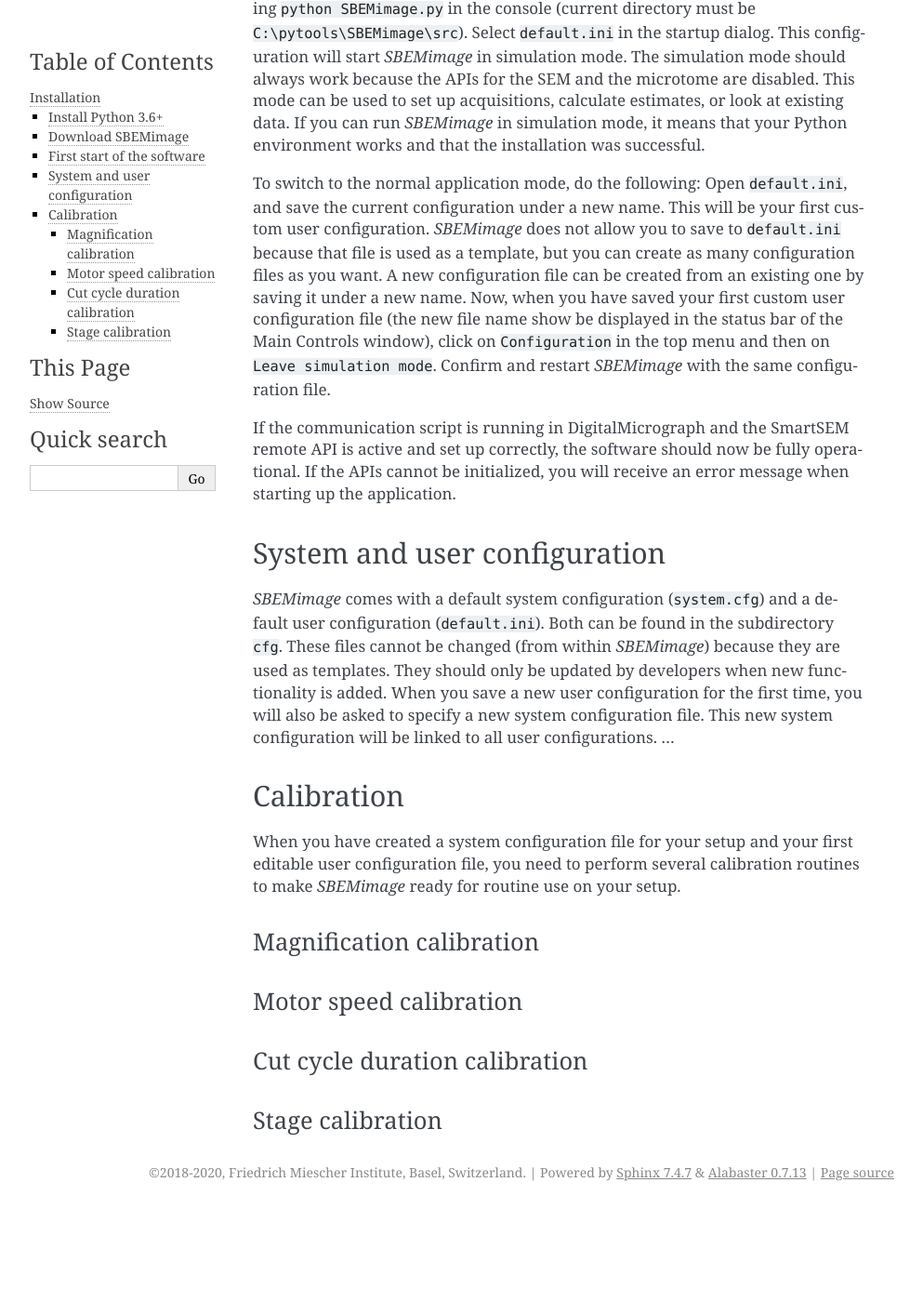
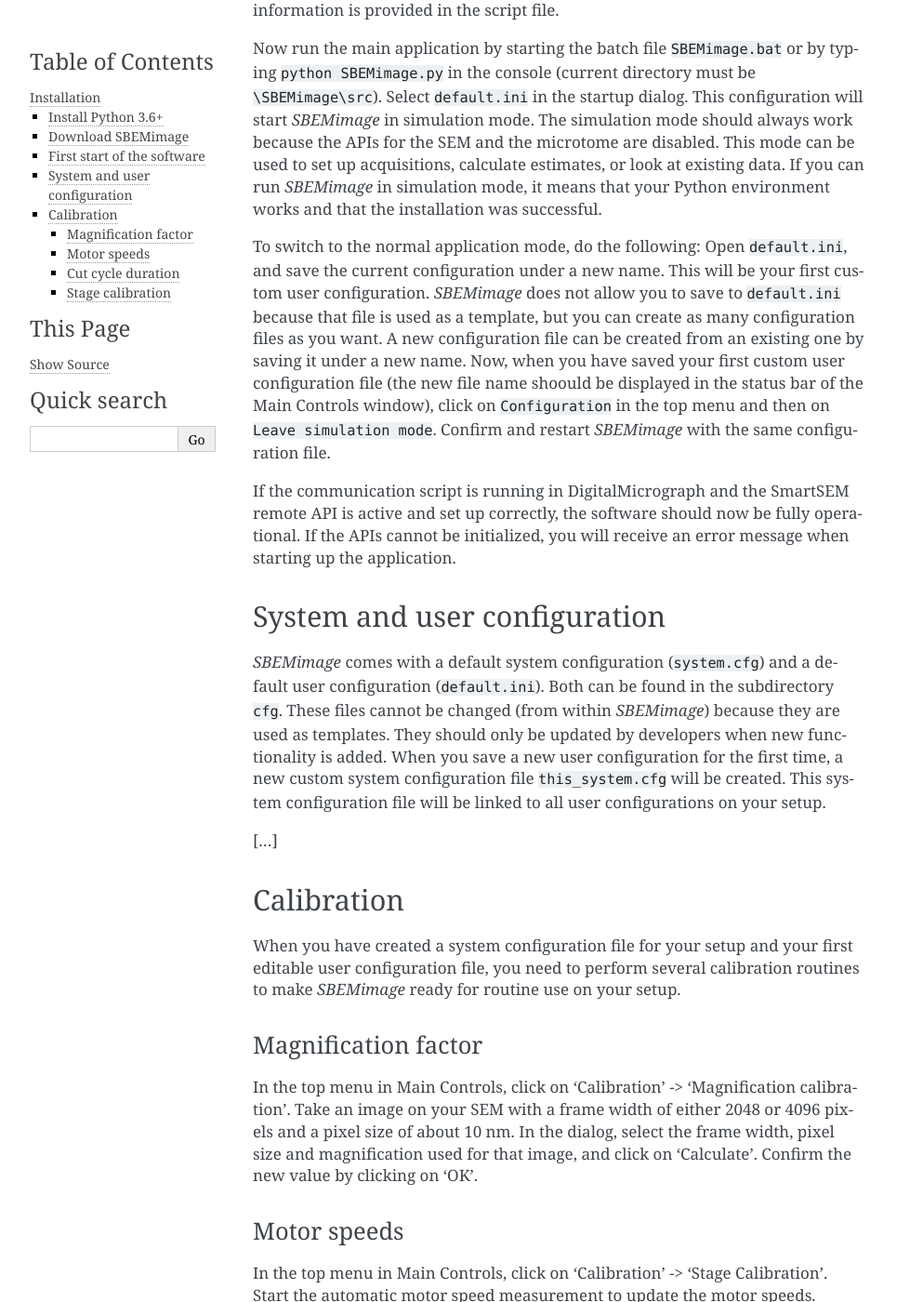
Before and after one commit to SBEMimage/SBEMimage, a Sphinx documentation site: the page built from docs/installation.rst, in a window 1280 px wide and 1400 px high, scrolled down 981 px. Shown: the whole window at 93% size, without its empty margins (148-1141 px from the left). Built offline with Sphinx 7.4.7, drawn with Linux system fonts in a browser that asks for light colours; before the commit the page ends 2281 px from its top, so only the background shows below that; some of the changed text lies outside the part shown.

Commit message:
Update docs
Work in progress

```diff
--- a/docs/acquisition.rst
+++ b/docs/acquisition.rst
@@ -1,6 +1,10 @@
 Acquisition
 ===========
 
-When you have set up and positioned one or several overview images (OVs) and one or several grids, you can click on the "Start" button in the Main Controls window to start the acquisition.
+When you have set up and positioned one or several overview images (OVs) and one or several grids, you can click on the "Start" button in the Main Controls window to start the acquisition. Make sure that you have switched on and focused the beam. You can review several critical settings in a dialog that will pop up before you confirm the start of the acquisition. If the option 'Take overviews' is activated, you will be asked to confirm that the first OV is free from debris.
+
+While an acquisition is running, you can use the Viewport to monitor it: Selecting "Show tile previews" in the control panel of the Viewport will show you downsampled images of the most recently acquired tiles at the positions in the grids where they were acquired. In the Slice-by-slice viewer, you can inspect a selected tile or overview images in successive slices.
 
 [...]
+
+This part of the user guide is under development.
--- a/docs/development.rst
+++ b/docs/development.rst
@@ -1,5 +1,6 @@
 For developers
 ==============
 
+[...]
 
-[...]
+Under development
--- a/docs/installation.rst
+++ b/docs/installation.rst
@@ -5,28 +5,29 @@
 Install Python 3.6+
 -------------------
 
-Install Python on the computer on which you wish to run SBEMimage. If you are using DigitalMicrograph (DM) to control a 3View microtome, it must be the same computer on which DM is running. We recommend the Anaconda Python distribution: https://www.anaconda.com/products/individual. Important: Download Python version 3.6 or higher (not 2.7)!
-
+Install Python on the computer on which you wish to run *SBEMimage*. If you are using *DigitalMicrograph* (DM) to control a 3View microtome, it must be the same computer on which DM is running. We recommend the Anaconda Python distribution: https://www.anaconda.com/products/individual. Important: Download Python version 3.6 or higher (not 2.7)!
 
 ------------------
 Download SBEMimage
 ------------------
 
-Copy all files from the GitHub repository (https://github.com/SBEMimage/SBEMimage) including the folder structure (subdirectories ``src``, ``img``, ``gui``…) into the folder ``C:\pytools\SBEMimage``. You can choose a folder other than ``C:\pytools``, but please ensure the program has full read/write access. Important: In the DM communication script ``dm\SBEMimage_DMcom_GMS2.s``, you have to update the variable ``install_path`` if you use a directory other than ``C:\pytools\SBEMimage``. The path to ``SBEMimage.py`` should be: ``\SBEMimage\src\SBEMimage.py``.
+Copy all files from the GitHub repository (https://github.com/SBEMimage/SBEMimage) including the folder structure (subdirectories ``src``, ``img``, ``gui``…) into the folder ``C:\pytools\SBEMimage``. You can choose a folder other than ``C:\pytools``, but please ensure the program has full read/write access. The path to ``SBEMimage.py`` should be: ``\SBEMimage\src\SBEMimage.py``.
 
-Use the command line to switch to the ``SBEMimage`` directory, in which the file ``requirements.txt`` is located and type: ``pip install -r requirements.txt``. This will install all required Python packages to run SBEMimage.
+Important: In the DM communication script ``dm\SBEMimage_DMcom_GMS2.s``, you have to update the variable ``install_path`` if you use a directory other than ``C:\pytools\SBEMimage``.
+
+Use the command line to switch to the ``SBEMimage`` directory, in which the file ``requirements.txt`` is located and type: ``pip install -r requirements.txt``. This will install all required Python packages to run *SBEMimage*. You can also create a separate Python environment, of course.
 
 ---------------------------
 First start of the software
 ---------------------------
 
-If you use DigitalMicrograph to control a 3View microtome, you first have to load and run a script in DM that allows SBEMimage to communication with DM.
+If you use DigitalMicrograph to control a 3View microtome, you first have to load and run a script in DM that allows *SBEMimage* to communicate with DM.
 Load the script ``SBEMimage_DMcom_GMS2.s`` (for GMS 2) or ``SBEMimage_DMcom_GMS3.s`` (for GMS 3) in DigitalMicrograph. It can be found in ``\SBEMimage\dm``. After opening the correct script in DM, click on *Execute*. The message : 'Ready. Waiting for command from SBEMimage...' should be displayed in DM's output window. Further information is provided in the script file.
 
-Now run the main application by starting the batch file ``SBEMimage.bat`` or by typing ``python SBEMimage.py`` in the console (current directory must be ``C:\pytools\SBEMimage\src``). Select ``default.ini`` in the startup dialog. This configuration will start *SBEMimage* in simulation mode. The simulation mode should always work because the APIs for the SEM and the microtome are disabled. This mode can be used to set up acquisitions, calculate estimates, or look at existing data. If you can run *SBEMimage* in simulation mode, it means that your Python environment works and that the installation was successful.
+Now run the main application by starting the batch file ``SBEMimage.bat`` or by typing ``python SBEMimage.py`` in the console (current directory must be ``\SBEMimage\src``). Select ``default.ini`` in the startup dialog. This configuration will start *SBEMimage* in simulation mode. The simulation mode should always work because the APIs for the SEM and the microtome are disabled. This mode can be used to set up acquisitions, calculate estimates, or look at existing data. If you can run *SBEMimage* in simulation mode, it means that your Python environment works and that the installation was successful.
 
 To switch to the normal application mode, do the following: Open ``default.ini``, and save the current configuration under a new name. This will be your first custom user configuration. *SBEMimage* does not allow you to save to ``default.ini`` because that file is used as a template, but you can create as many configuration files as you want. A new configuration file can be created from an existing one by saving it under a new name.
-Now, when you have saved your first custom user configuration file (the new file name show be displayed in the status bar of the Main Controls window), click on ``Configuration`` in the top menu and then on ``Leave simulation mode``. Confirm and restart *SBEMimage* with the same configuration file.
+Now, when you have saved your first custom user configuration file (the new file name shoould be displayed in the status bar of the Main Controls window), click on ``Configuration`` in the top menu and then on ``Leave simulation mode``. Confirm and restart *SBEMimage* with the same configuration file.
 
 If the communication script is running in DigitalMicrograph and the SmartSEM remote API is active and set up correctly, the software should now be fully operational. If the APIs cannot be initialized, you will receive an error message when starting up the application.
 
@@ -34,7 +35,9 @@
 System and user configuration
 -----------------------------
 
-*SBEMimage* comes with a default system configuration (``system.cfg``) and a default user configuration (``default.ini``). Both can be found in the subdirectory ``cfg``. These files cannot be changed (from within *SBEMimage*) because they are used as templates. They should only be updated by developers when new functionality is added. When you save a new user configuration for the first time, you will also be asked to specify a new system configuration file. This new system configuration will be linked to all user configurations. ...
+*SBEMimage* comes with a default system configuration (``system.cfg``) and a default user configuration (``default.ini``). Both can be found in the subdirectory ``cfg``. These files cannot be changed (from within *SBEMimage*) because they are used as templates. They should only be updated by developers when new functionality is added. When you save a new user configuration for the first time, a new custom system configuration file ``this_system.cfg`` will be created. This system configuration file will be linked to all user configurations on your setup.
+
+[...]
 
 -----------
 Calibration
@@ -42,14 +45,29 @@
 
 When you have created a system configuration file for your setup and your first editable user configuration file, you need to perform several calibration routines to make *SBEMimage* ready for routine use on your setup.
 
-Magnification calibration
-^^^^^^^^^^^^^^^^^^^^^^^^^
+Magnification factor
+^^^^^^^^^^^^^^^^^^^^
 
-Motor speed calibration
-^^^^^^^^^^^^^^^^^^^^^^^
+In the top menu in Main Controls, click on 'Calibration' -> 'Magnification calibration'.
+Take an image on your SEM with a frame width of either 2048 or 4096 pixels and a pixel size of about 10 nm. In the dialog, select the frame width, pixel size and magnification used for that image, and click on 'Calculate'. Confirm the new value by clicking on 'OK'.
 
-Cut cycle duration calibration
-^^^^^^^^^^^^^^^^^^^^^^^^^^^^^^
+Motor speeds
+^^^^^^^^^^^^
+
+In the top menu in Main Controls, click on 'Calibration' -> 'Stage Calibration'.
+Start the automatic motor speed measurement to update the motor speeds.
+
+Cut cycle duration
+^^^^^^^^^^^^^^^^^^
+
+In the top menu in Main Controls, click on 'Calibration' -> 'Microtome cut duration'.
+Set the cut duration of a full cycle in seconds. If you are using DigitalMicrograph, you can read the cut duration in the DM output log after running a cut cycle with *SBEMimage*.
 
 Stage calibration
 ^^^^^^^^^^^^^^^^^
+
+In the top menu in Main Controls, click on 'Calibration' -> 'Stage Calibration'.
+Start the automatic stage calibration procedure. Click on the button with the question mark for more information.
+
+
+[...]
--- a/docs/requirements.rst
+++ b/docs/requirements.rst
@@ -1,12 +1,12 @@
 Requirements
 ============
 
-*SBEMimage* can be run in simulation mode on any computer with Windows 7 or 10 and a Python 3.6+ environment (can be downloaded for free, see Installation instructions).
+*SBEMimage* can be run in simulation mode on any computer with Windows 7 or 10 and a Python 3.6+ environment (can be downloaded for free, see Installation instructions). A screen resolution of at least 1920 × 1080 is required to fully see both application windows. On Windows 10, it is recommended not to use high-resolution scaling. Currently, when using a scaling other than 100% on Windows 10, there may be problems with the font size in the GUI (but no impact on functionality).
 
-For data acquisitions, the following requirements must be met (version XXXX.XX of *SBEMimage*). We hope to support SEMs and microtomes from other manufacturers in future releases.
+For data acquisitions, the following requirements must be met (version 2020.07 of *SBEMimage*). We will support SEMs and microtomes from other manufacturers in future releases.
 
 * ZEISS SEM with SmartSEM software (version 5.4 or above – older versions may work, but have not been tested.)
-* Remote control capability for SmartSEM (SmartSEM Remote API): The remote client must be installed and configured, and ``CZEMApi.ocx`` must be registered on the support PC. Ask ZEISS for further information.
+* Remote control capability for SmartSEM (SmartSEM Remote API): The remote client must be installed and configured. Ask ZEISS for further information.
 * For serial block-face imaging the Gatan 3View system with DigitalMicrograph (GMS 2 or 3) or the ConnectomX katana microtome are currently supported.
 * If you can see the images from the desired detector in SmartSEM, you can use *SBEMimage* directly. If you can only see the acquired images in DigitalMicrograph, you may have to use an adapter to feed the detector signal to the SEM. The adapter (for ZEISS SEMs) can be built with the following parts: FCT Electronic FM-11W1P-K120, FCT Electronic FMX-008P102, and standard BNC cable, see image below. Find the amplified output signal of the Gatan BSE detector (or any other detector – does not matter as long as you can get the signal onto a BNC cable), then connect that output signal BNC cable to the BNC end of the adapter shown above. Then find the input boards at the back of the microscope where the signals from the different detectors are fed in. Choose one that is not in use or that is used for a detector you do not need. Connect the other end of the adapter to that circuit board. You can now record images from the detector of your choice in SmartSEM.
 
```
Also changed, not shown: docs/about.rst (+6 -6 lines), docs/index.rst (+7 -2 lines).
